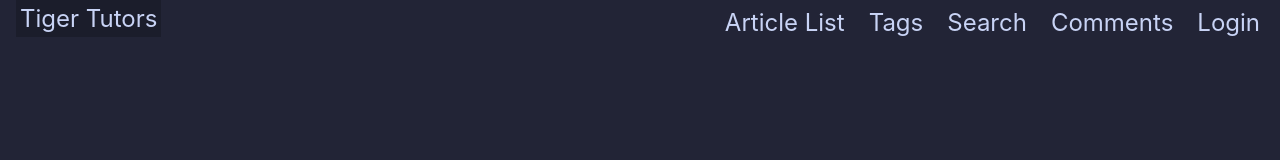
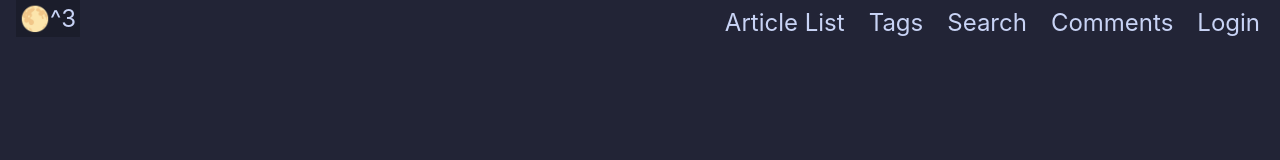
Before and after one commit to LunarianCubed/4610Project, a React (Create React App) app: page / in a window 1280 px wide. Shown: the top 160 px of the page. Built offline with nearby package versions, Linux system fonts and the light colour scheme.

Commit message:
cube fixed; change title

```diff
--- a/src/Navbar.js
+++ b/src/Navbar.js
@@ -1,7 +1,7 @@
 import "./App.css";
 export default function NavBar(){
     return( <nav className="nav">
-        <a href = "/" className="Home">Tiger Tutors</a>
+        <a href = "/" className="Home">🌕^3</a>
         <ul>
             <CustomLink href="/Article List">Article List</CustomLink>
             <CustomLink href="/Tags">Tags</CustomLink>
```
